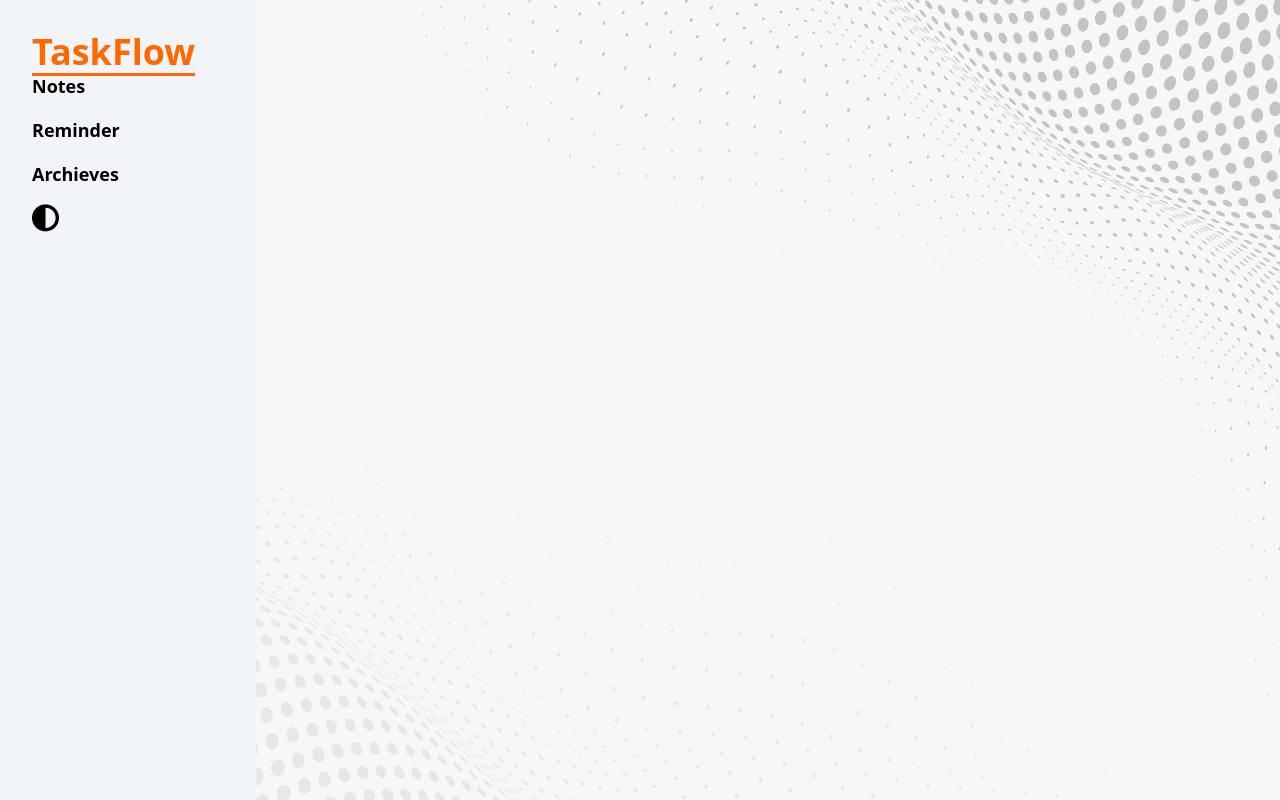
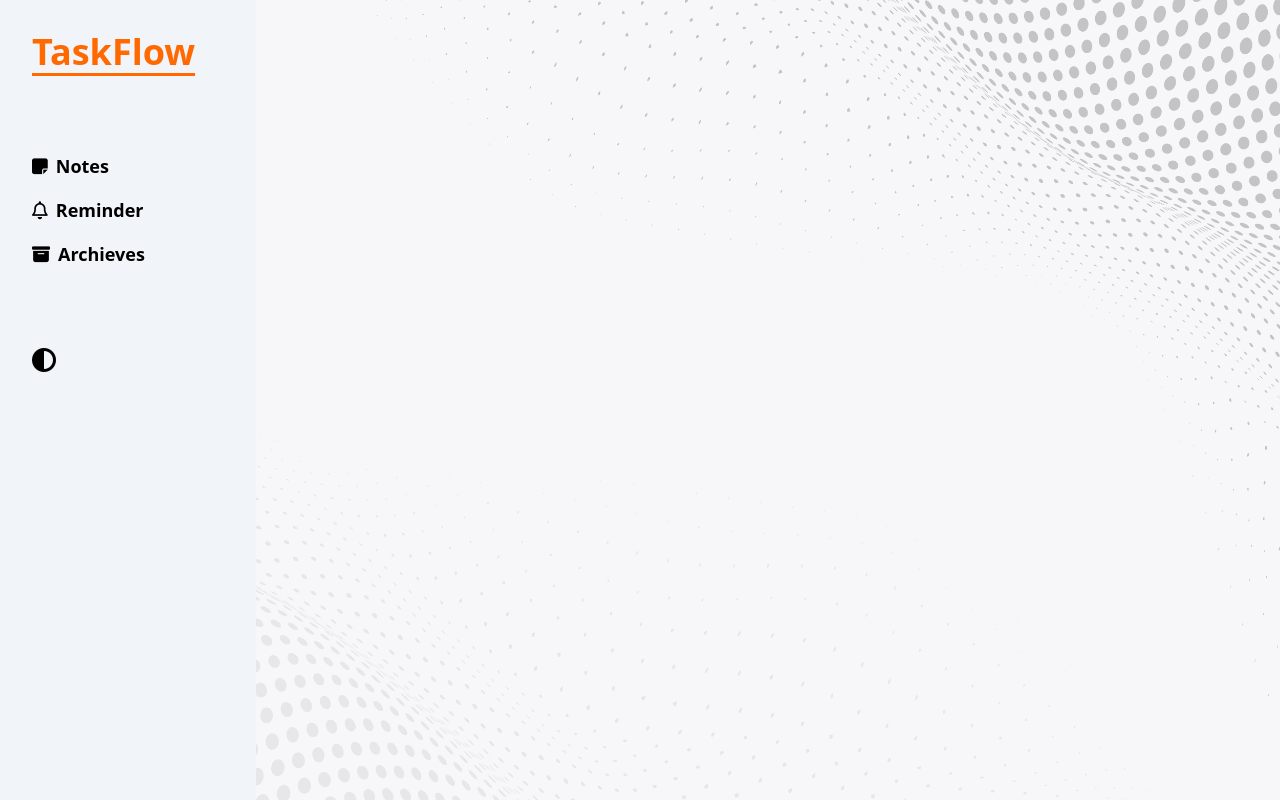
Before and after one commit to Officialakshat/Angular_to-do, an Angular app in the folder angular_to-do/: page / in a window 1280 px wide. Built offline with nearby package versions, Linux system fonts and the light colour scheme.

Commit message:
Update header.component.html

```diff
--- a/angular_to-do/src/app/header/header.component.html
+++ b/angular_to-do/src/app/header/header.component.html
@@ -4,18 +4,20 @@
     >TaskFlow</span
   >
   <div>
-    <ul class="flex flex-col gap-4 text-lg font-semibold">
-      <li><a href="#">Notes</a></li>
-      <li><a href="#">Reminder</a></li>
-      <li><a href="#">Archieves</a></li>
-      <li>
+    <ul class="flex flex-col gap-4 text-lg font-semibold my-20">
+      <li><a href="#"><i class="fa-solid fa-note-sticky pr-2"></i>Notes</a></li>
+      <li><a href="#"><i class="fa-regular fa-bell pr-2"></i>Reminder</a></li>
+      <li><a href="#"><i class="fa-solid fa-box-archive pr-2"></i>Archieves</a></li>
+
+    </ul>
+  </div>
+  <div>
+
         <a href="#">
           <i
             class="fa-solid fa-circle-half-stroke fa-xl cursor-pointer"
             (click)="toggleDarkMode()"
           ></i>
         </a>
-      </li>
-    </ul>
   </div>
 </nav>
```
